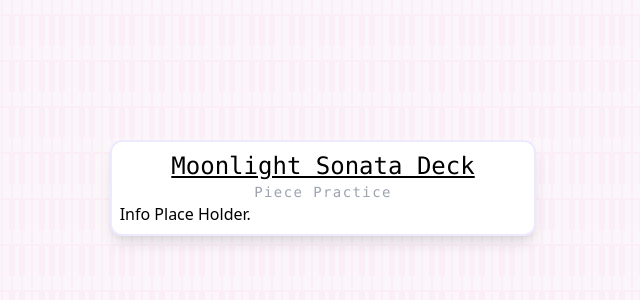
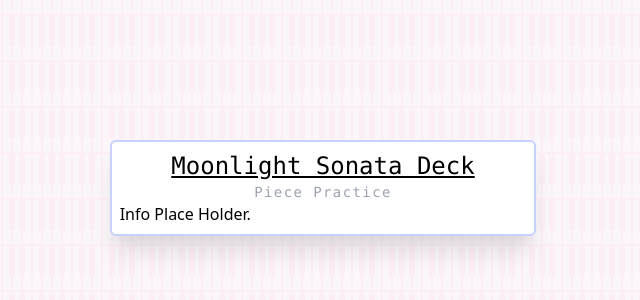
Before and after one commit to Jackbytes/piano-cards, a React (Create React App) app: page / in a window 1280 px wide. Shown: the part 212-512 px from the top of the page, without its empty margins (317-957 px from the left). Built offline with nearby package versions, Linux system fonts and the light colour scheme.

Commit message:
Better example data

```diff
--- a/src/Components/OnShowCard/OnShowCard.js
+++ b/src/Components/OnShowCard/OnShowCard.js
@@ -3,7 +3,7 @@ import OnShowInfo from "./OnShowInfo";
 
 const OnShowCard = (props) => {
   return (
-    <div className="w-full px-2 py-2 bg-white border-2 border-purple-100 shadow-lg rounded-xl">
+    <div className="w-full px-2 py-2 bg-white border-2 border-indigo-200 rounded-md shadow-xl">
       <OnShowTitle
         mainTitle={props.deckData.deckName}
         subTitle={props.deckData.deckType}
--- a/src/test_deck.json
+++ b/src/test_deck.json
@@ -1,4 +1,14 @@
 {
   "deckName": "Moonlight Sonata Deck",
-  "deckType": "Piece Practice"
+  "deckType": "Piece Practice",
+  "cards": [
+    {
+      "cardInstruction": "Bars 0-10",
+      "studyHistory": []
+    },
+    {
+      "cardInstruction": "Bars 11-20",
+      "studyHistory": []
+    }
+  ]
 }
```
